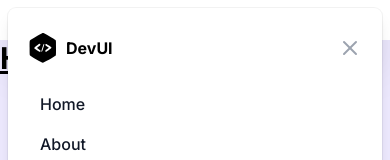
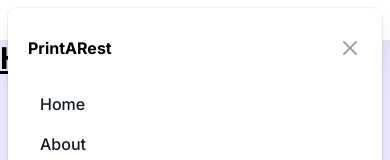
Before and after one commit to karan-patil19/PrintARest-Demo-, a Next.js app: page / in a window 390 px wide. Both pictures are taken after a click on the icon 362 px from the left and 20 px from the top of the page. Shown: the top 160 px of the page. Built offline with nearby package versions, Linux system fonts and the light colour scheme.

Commit message:
changes done by karen

```diff
--- a/app/auth/login/page.tsx
+++ b/app/auth/login/page.tsx
@@ -19,7 +19,7 @@ export default function Login() {
           const result = await signInWithPopup(auth, provider);
           if (result.user) {
 
-              if (result.user.email && result.user.email.endsWith('gmail.com')) {
+              if (result.user.email && result.user.email.endsWith('paruluniversity.ac.in')) {
                   const uid = result.user.uid;
                   const userRef = doc(collection(firestore, 'users'), uid);
                   try {
@@ -39,7 +39,7 @@ export default function Login() {
               } else {
 
                   await auth.signOut();
-                  toast("Please Login Your College Email Id")
+                  toast("Please Login With Your College Email Id")
               }
           } else {
               console.error("User information not found in the result.");
@@ -52,7 +52,7 @@ export default function Login() {
       return (
         <main className="flex min-h-screen flex-col items-center justify-center w-full flex-1 px-4 text-center sm:px-6 lg:px-8">
   <div className="bg-white rounded-2xl  flex flex-col sm:flex-row w-full max-w-4xl shadow-lg">
-    <div className="w-full sm:w-2/5 bg-primary_color1 text-white py-10 px-6 rounded-b-2xl flex flex-col justify-center items-center order-1 sm:order-2">
+    <div className="w-full sm:w-2/5 bg-primary_color1 text-white py-10 px-6 rounded-lg flex flex-col justify-center items-center order-1 sm:order-2">
       <h2 className="text-3xl font-bold mb-2">Hello Everyone!</h2>
       <div className="border-2 w-10 border-white inline-block mb-2"></div>
       <p className="mb-10 text-center">
@@ -78,7 +78,7 @@ export default function Login() {
         </div>
       </div>
       {/* Login button */}
-      <button className="bg-primary_color1 w-full sm:w-80 rounded-full text-white px-12 py-2 inline-block mb-5">Login</button>
+      <button className="bg-primary_color1 w-full sm:w-80 rounded-full text-white px-12 py-2 inline-block mb-1">Login</button>
 
       <div className="py-5">or</div>
       {/* Add a button to trigger Google Sign-In */}
--- a/app/nav.tsx
+++ b/app/nav.tsx
@@ -76,7 +76,7 @@ export function ExampleNavbarTwo() {
               <div className="px-5 pb-6 pt-5">
                 <div className="flex items-center justify-between">
                   <div className="inline-flex items-center space-x-2">
-                    <span>
+                    {/* <span>
                       <svg
                         width="30"
                         height="30"
@@ -89,8 +89,8 @@ export function ExampleNavbarTwo() {
                           fill="black"
                         />
                       </svg>
-                    </span>
-                    <span className="font-bold">DevUI</span>
+                    </span> */}
+                    <span className="font-bold">PrintARest</span>
                   </div>
                   <div className="-mr-2">
                     <button
```
